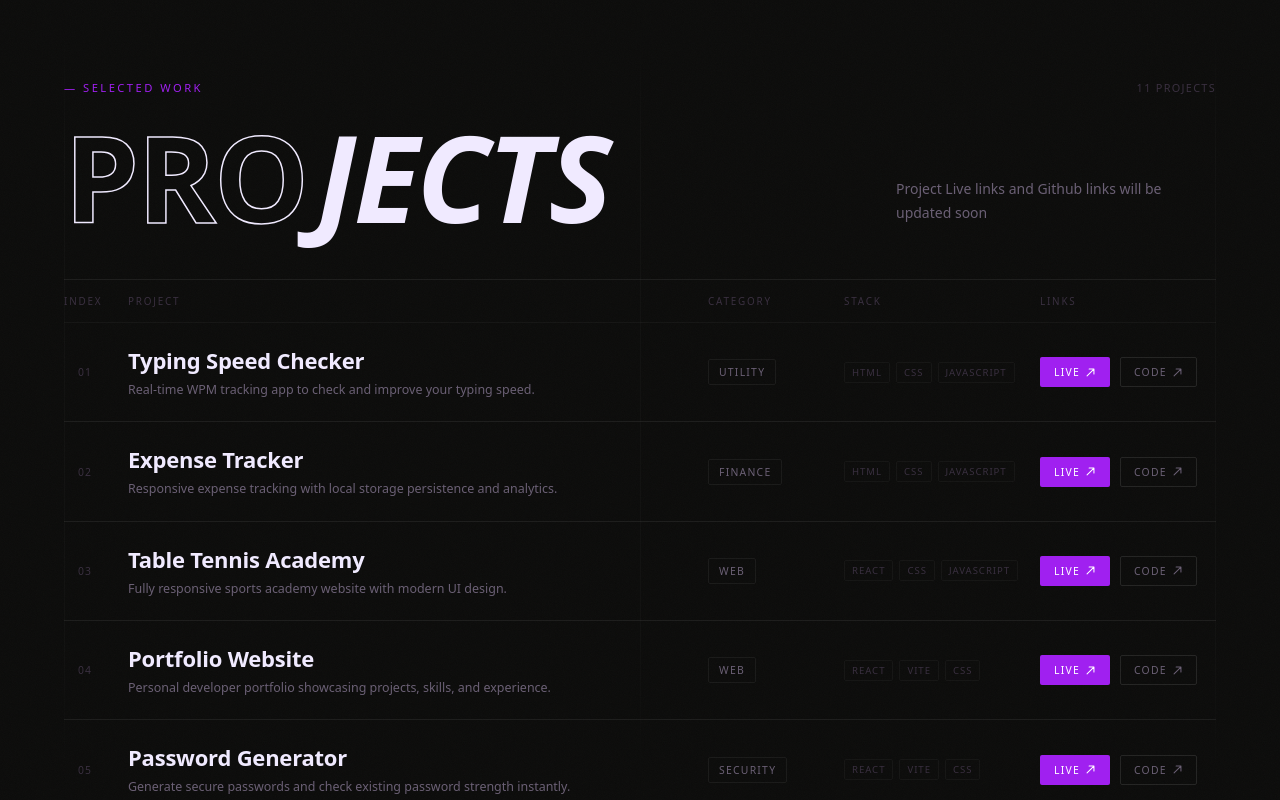
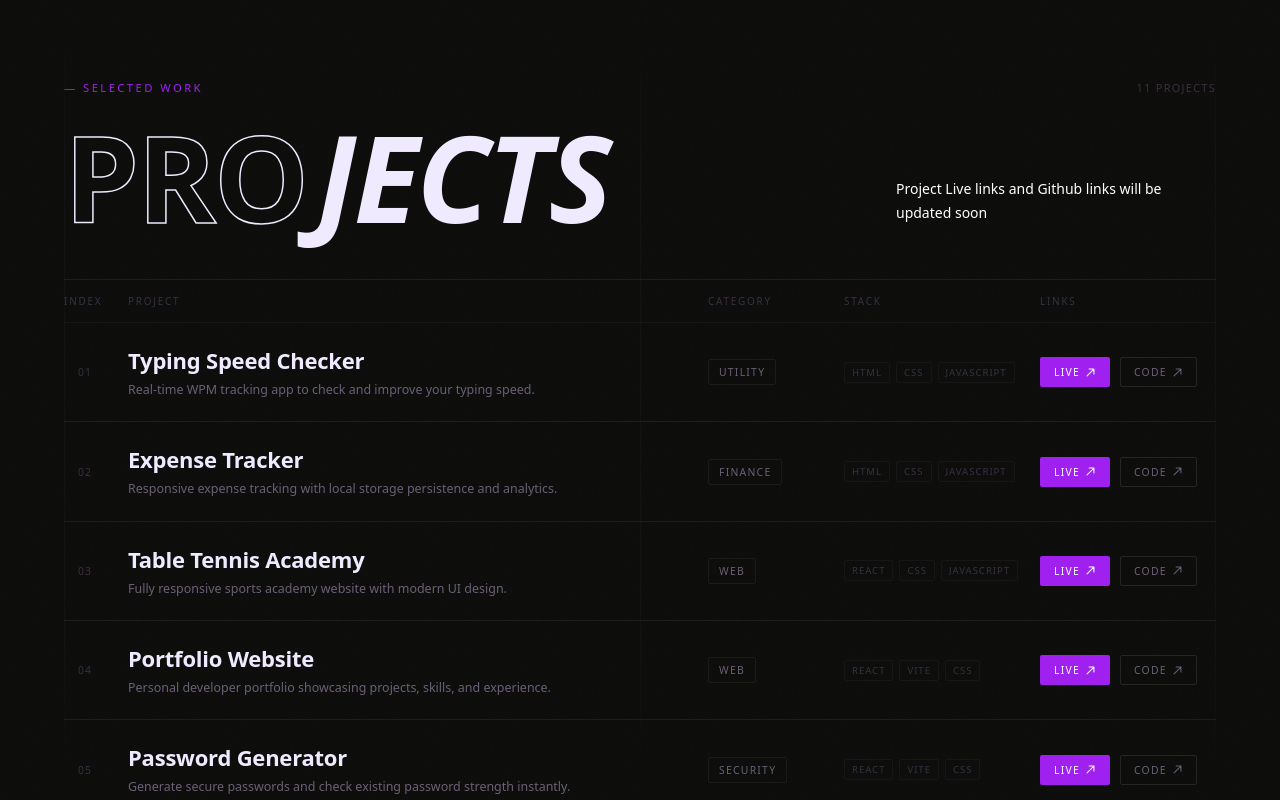
Before and after one commit to Karthik-Sujith/Karthik-, a React (Vite) app: page /projects in a window 1280 px wide. Shown: the top 800 px of the page. Built offline with nearby package versions, Linux system fonts and the light colour scheme.

Commit message:
fix: Subtitle color changed to white

```diff
--- a/src/components/projects-page/project/Project.css
+++ b/src/components/projects-page/project/Project.css
@@ -157,7 +157,7 @@
 
 .pj-header-sub {
   font-size: 0.875rem;
-  color: var(--text-secondary);
+  color: white;
   max-width: 320px;
   line-height: 1.7;
   font-weight: 300;
```
